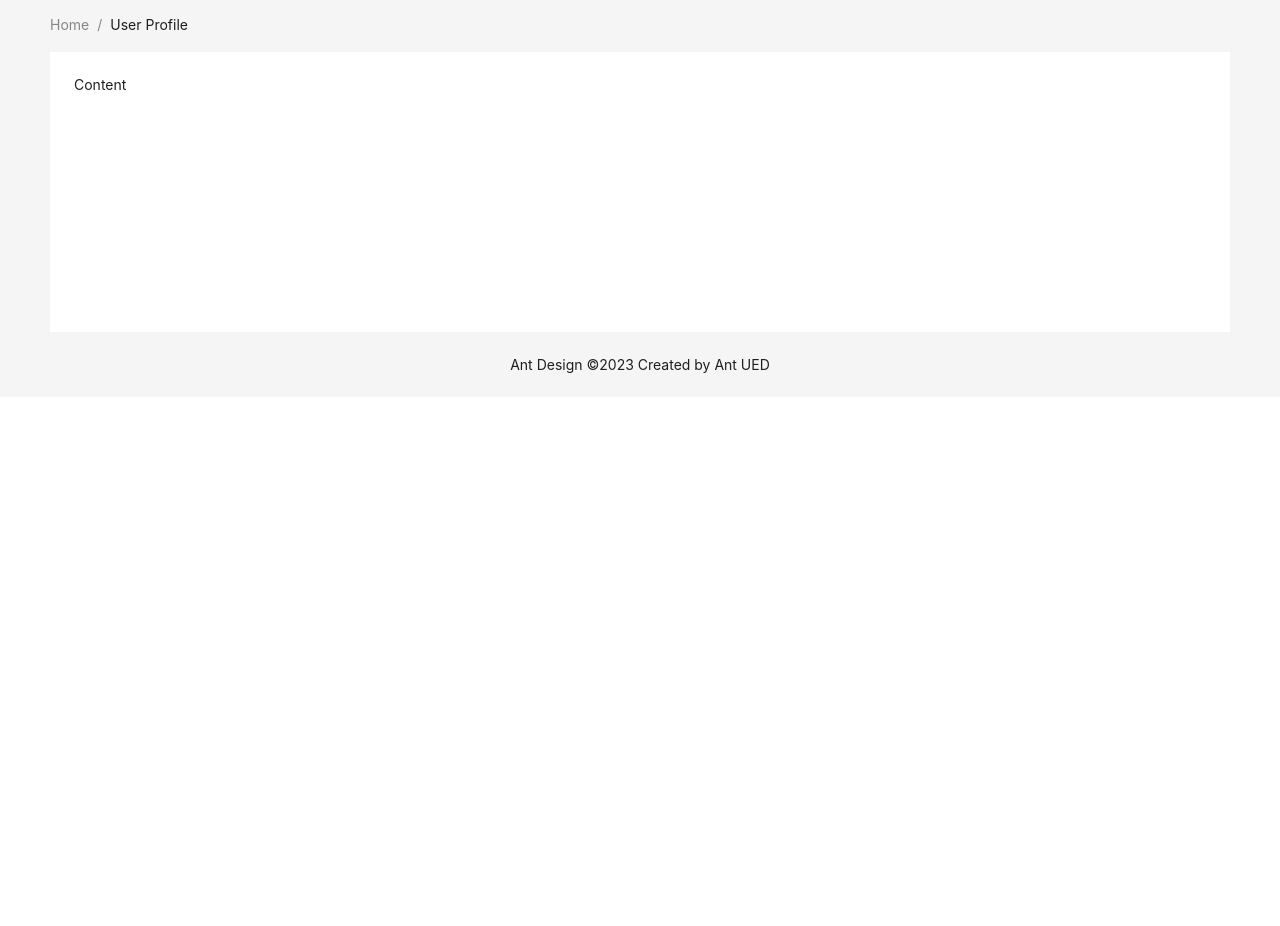
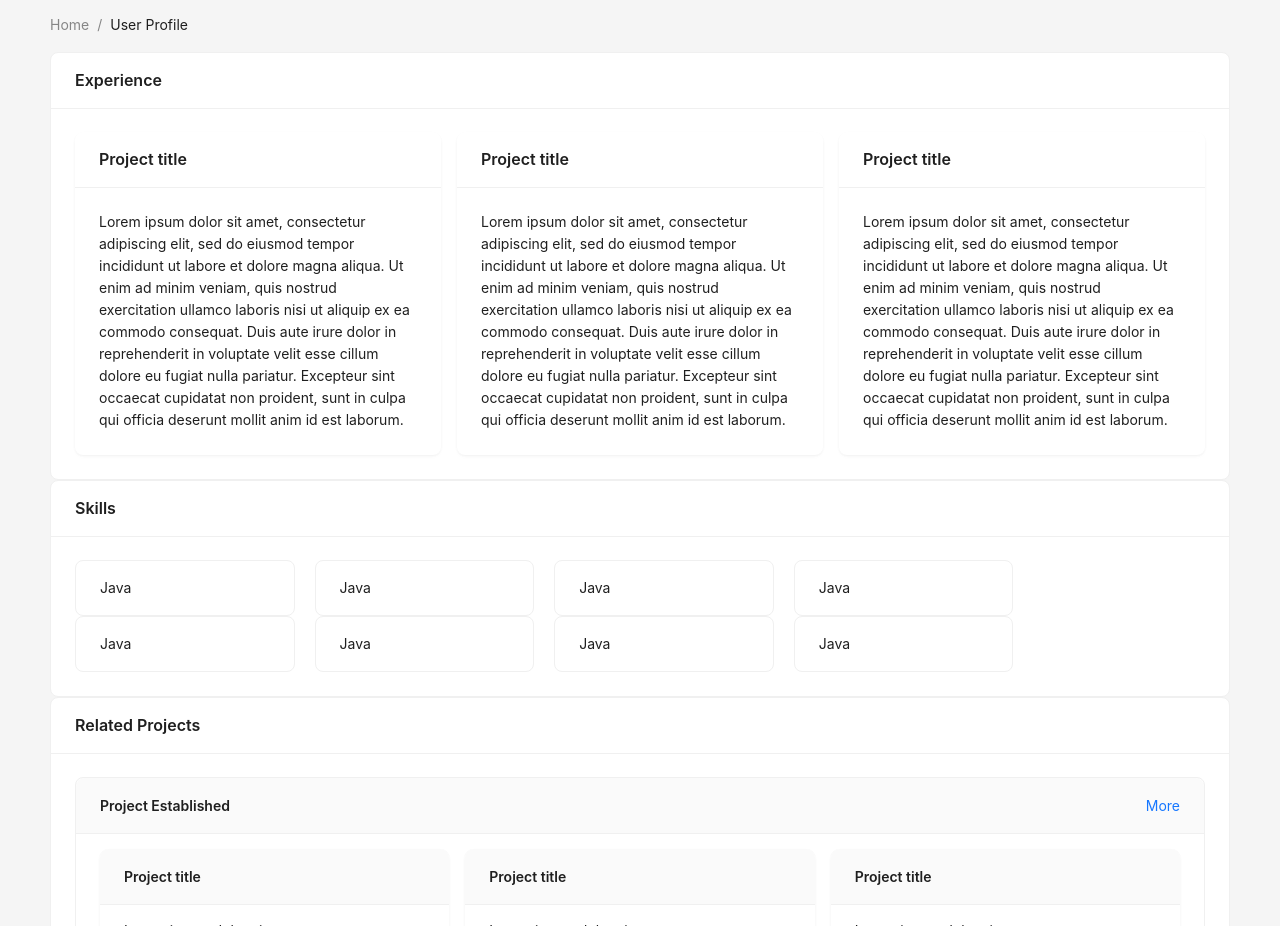
Before and after one commit to foadshariat7/IdeaFactory, a React (Vite) app in the folder idea-factory/: page /userProfile in a window 1280 px wide. Shown: the part 66-992 px from the top of the page. Before the commit the page ends 800 px from the top, so only its background shows below. Built offline with nearby package versions, Linux system fonts and the light colour scheme.

Commit message:
updated current router and implemented the user interface of user profile page

```diff
--- a/idea-factory/src/UserProfile.jsx
+++ b/idea-factory/src/UserProfile.jsx
@@ -1,10 +1,14 @@
 import React from 'react'
-import { Breadcrumb, Layout, Menu, theme } from 'antd';
+import { Breadcrumb, Layout, Menu, theme, Card } from 'antd';
 const { Header, Content, Footer } = Layout;
 import { useState } from 'react'
 import reactLogo from './assets/react.svg'
 import viteLogo from '/vite.svg'
 import './App.css'
+import ProjectRow from './components/ProjectRow';
+import UserRelatedProjects from './components/UserRelatedProjects';
+import Skill from './components/Skill';
+import Experience from './components/Experience';
 
 const UserProfile = () => {
     const {
@@ -40,14 +44,9 @@ const UserProfile = () => {
               <Breadcrumb.Item>Home</Breadcrumb.Item>
               <Breadcrumb.Item>User Profile</Breadcrumb.Item>
             </Breadcrumb>
-            <div
-              className="site-layout-content"
-              style={{
-                background: colorBgContainer,
-              }}
-            >
-              Content
-            </div>
+            <Experience></Experience>
+            <Skill></Skill>
+            <UserRelatedProjects></UserRelatedProjects>
           </Content>
           <Footer
             style={{
--- /dev/null
+++ b/idea-factory/src/components/Experience.jsx
@@ -0,0 +1,13 @@
+import React from "react";
+import { Card, Col, Row } from 'antd';
+import ProjectRow from "./ProjectRow";
+
+const Experience = () => {
+  return (
+    <Card title="Experience">
+      <ProjectRow></ProjectRow>
+    </Card>
+  )
+}
+
+export default Experience;
--- /dev/null
+++ b/idea-factory/src/components/Skill.jsx
@@ -0,0 +1,53 @@
+import React from "react";
+import { Card, Col, Row } from 'antd';
+
+const Skill = () => {
+  return (
+    <Card title="Skills">
+      <Row gutter={20}>
+        <Col span={5}>
+          <Card type="inner">
+            Java
+          </Card>
+        </Col>
+        <Col span={5}>
+          <Card type="inner">
+            Java
+          </Card>
+        </Col>
+        <Col span={5}>
+          <Card type="inner">
+            Java
+          </Card>
+        </Col>
+        <Col span={5}>
+          <Card type="inner">
+            Java
+          </Card>
+        </Col>
+        <Col span={5}>
+          <Card type="inner">
+            Java
+          </Card>
+        </Col>
+        <Col span={5}>
+          <Card type="inner">
+            Java
+          </Card>
+        </Col>
+        <Col span={5}>
+          <Card type="inner">
+            Java
+          </Card>
+        </Col>
+        <Col span={5}>
+          <Card type="inner">
+            Java
+          </Card>
+        </Col>
+      </Row>
+  </Card>
+  )
+}
+
+export default Skill;
--- /dev/null
+++ b/idea-factory/src/components/UserRelatedProjects.jsx
@@ -0,0 +1,26 @@
+import React from "react";
+import { Card } from 'antd';
+import ProjectRow from "./ProjectRow";
+
+const UserRelatedProjects = () => {
+
+  return (
+    <Card title="Related Projects">
+    <Card type="inner" title="Project Established" extra={<a href="#">More</a>}>
+        <ProjectRow></ProjectRow>
+    </Card>
+    <Card
+    style={{
+        marginTop: 16,
+    }}
+        type="inner"
+        title="Project Involved"
+        extra={<a href="#">More</a>}
+    >
+    <ProjectRow></ProjectRow>
+    </Card>
+</Card>
+  )
+}
+
+export default UserRelatedProjects;
--- a/idea-factory/src/main.jsx
+++ b/idea-factory/src/main.jsx
@@ -22,7 +22,11 @@ const router = createBrowserRouter([
   {
     path: "/projectUpload",
     element: <ProjectUploadPage></ProjectUploadPage>
-  }
+  },
+  {
+    path: "/",
+    element: <MainPage />,
+  },
 ]);
 
 ReactDOM.createRoot(document.getElementById("root")).render(
```
